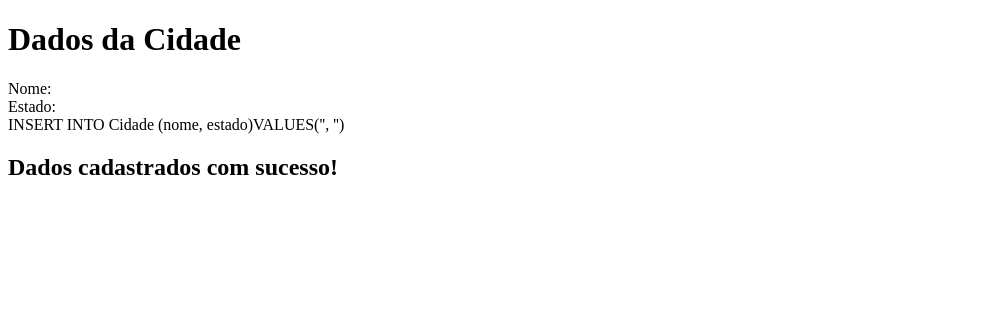
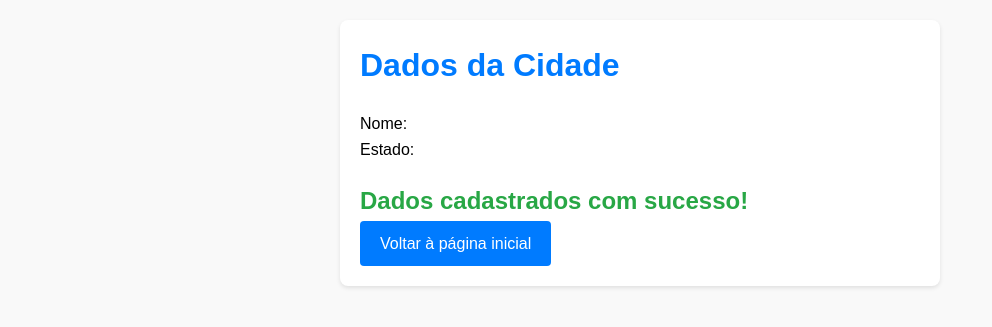
Before and after one commit to Anthonyysilv/PRW, a PHP site: page /CadastroCidade.php in a window 1280 px wide. Shown: the top 327 px of the page, without its empty margins (0-992 px from the left). Run offline with PHP 8.4, Linux system fonts and the light colour scheme; data that the repository does not hold is empty.

Commit message:
02/07 12:13

```diff
--- a/CadastroIFSP/CadastroCidade.php
+++ b/CadastroIFSP/CadastroCidade.php
@@ -5,29 +5,90 @@
     <meta http-equiv="X-UA-Compatible" content="IE=edge">
     <meta name="viewport" content="width=device-width, initial-scale=1.0">
     <title>Cadastro Cidade</title>
+    <style>
+        * {
+            margin: 0;
+            padding: 0;
+            box-sizing: border-box;
+        }
+
+        body {
+            font-family: Arial, sans-serif;
+            line-height: 1.6;
+            background-color: #f9f9f9;
+            padding: 20px;
+            text-align: center;
+        }
+
+        .container {
+            max-width: 600px;
+            margin: 0 auto;
+            background-color: #fff;
+            padding: 20px;
+            border-radius: 8px;
+            box-shadow: 0 2px 4px rgba(0,0,0,0.1);
+            text-align: left;
+        }
+
+        h1 {
+            margin-bottom: 20px;
+            color: #007bff;
+        }
+
+        h2 {
+            margin-top: 20px;
+            color: #28a745;
+        }
+
+        .error-message {
+            margin-top: 20px;
+            color: #dc3545;
+        }
+
+        .btn {
+            display: inline-block;
+            padding: 10px 20px;
+            text-decoration: none;
+            color: #fff;
+            background-color: #007bff;
+            border-radius: 4px;
+            transition: background-color 0.3s ease;
+        }
+
+        .btn:hover {
+            background-color: #0056b3;
+        }
+    </style>
 </head>
 <body>
+    <div class="container">
         <?php
             include('includes/conexao.php');
             $nome = $_POST['nome'];
             $estado = $_POST['estado'];
+
             echo "<h1>Dados da Cidade</h1>";
             echo "Nome: $nome<br>";
             echo "Estado: $estado<br>";
-        //insert into Cidade(nome, estado)
-        //values ('$nome', '$estado')
-        $sql = "INSERT INTO Cidade (nome, estado)";
-        $sql .= "VALUES('".$nome."', '".$estado."')";
-        echo $sql;
-        //Executa comandos no banco de dados
+
+            // Monta a query SQL para inserir os dados na tabela
+            $sql = "INSERT INTO Cidade (nome, estado) VALUES ('$nome', '$estado')";
+
+            // Executa a query no banco de dados
             $result = mysqli_query($con, $sql);
-        if ($result)
-        {
+
+            // Verifica se a inserção foi bem-sucedida
+            if ($result) {
                 echo "<h2>Dados cadastrados com sucesso!</h2>";
             } else {
                 echo "<h2>Erro ao cadastrar!</h2>";
-            echo mysqli_error($con);
+                echo "<p class='error-message'>" . mysqli_error($con) . "</p>";
             }
+
+            // Fecha a conexão com o banco de dados
+            mysqli_close($con);
         ?>
+        <a href="index.html" class="btn">Voltar à página inicial</a>
+    </div>
 </body>
 </html>
```
Also changed, not shown: CadastroIFSP/CadastroCidade.html (+37 -4 lines). Lines whose indentation alone changed are shown as unchanged.
